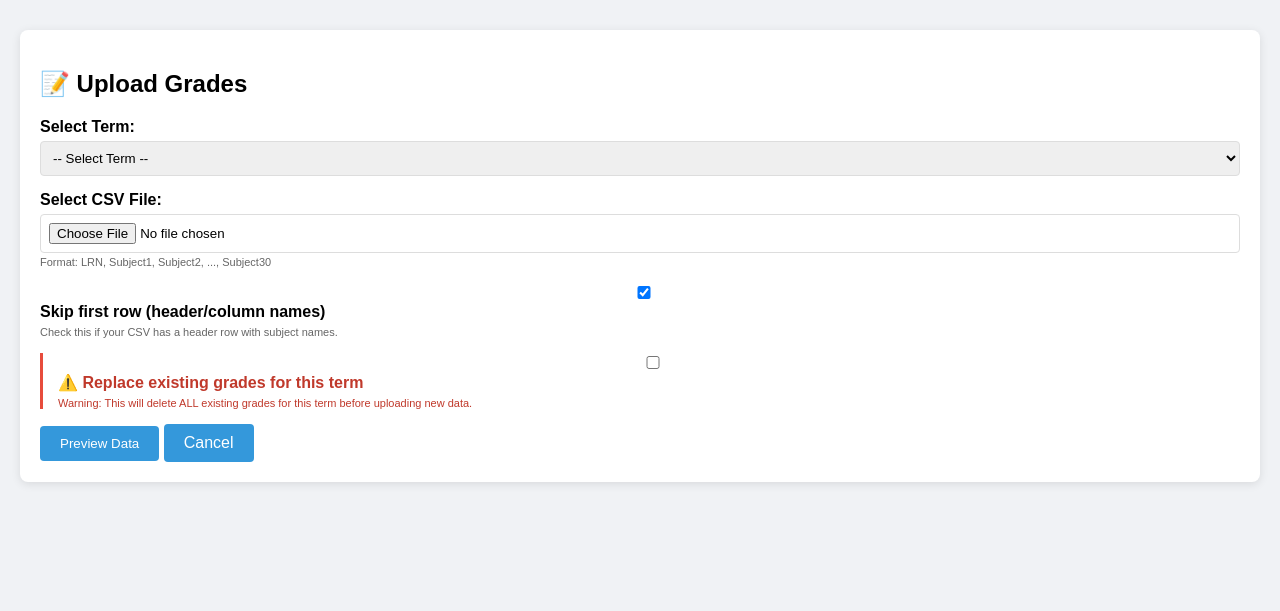
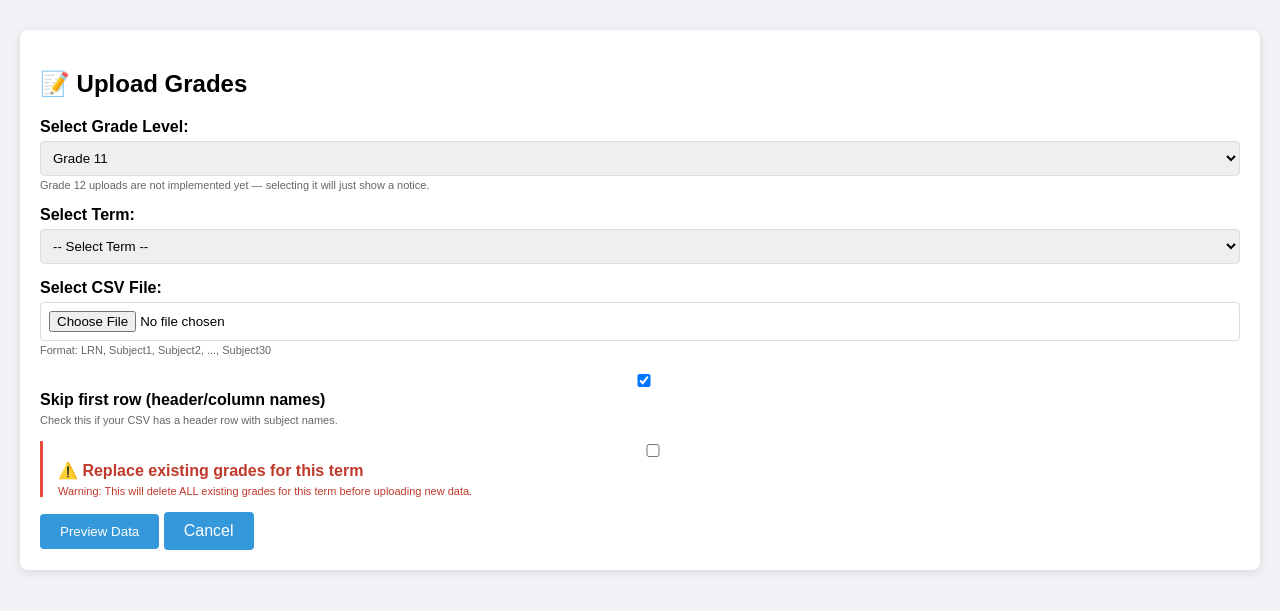
Before and after one commit to civ1977/smashed_sfs_project, a Django app: page /grades/upload/ in a window 1280 px wide. Shown: the part 98-709 px from the top of the page. Run offline with Django 5.2, Linux system fonts and the light colour scheme; a user stored in the database is signed in; parts of the project's set-up code (start-up, migrations or seed data) failed here and were passed over.

Commit message:
Add grade level selector to grade upload form
Completes the Grade 11/12 selector whose backend logic (grade_level
handling in upload_grades/save_grades) already shipped in 90b4b3d.

Co-Authored-By: Claude Sonnet 5 <noreply@anthropic.com>
Claude-Session: https://claude.ai/code/session_017nic9UCin36DcE7D3Do4eS

```diff
--- a/smashed_sfs/templates/grades/upload.html
+++ b/smashed_sfs/templates/grades/upload.html
@@ -5,6 +5,18 @@
 
 <form method="POST" enctype="multipart/form-data">
     {% csrf_token %}
+
+    <div class="form-group">
+        <label>Select Grade Level:</label>
+        <select name="grade_level" required class="form-control">
+            {% for g in grade_levels %}
+            <option value="{{ g.value }}" {% if grade_level == g.value %}selected{% endif %}>
+                {{ g.label }}
+            </option>
+            {% endfor %}
+        </select>
+        <small>Grade 12 uploads are not implemented yet &mdash; selecting it will just show a notice.</small>
+    </div>
 
     <div class="form-group">
         <label>Select Term:</label>
@@ -53,6 +65,7 @@
 <form method="POST" action="{% url 'save_grades' %}">
     {% csrf_token %}
     <input type="hidden" name="term" value="{{ term }}">
+    <input type="hidden" name="grade_level" value="{{ grade_level }}">
     <input type="hidden" name="replace_all" value="{{ request.POST.replace_all|default:'off' }}">
     <input type="hidden" name="row_count" value="{{ preview_data|length }}">
 
```
